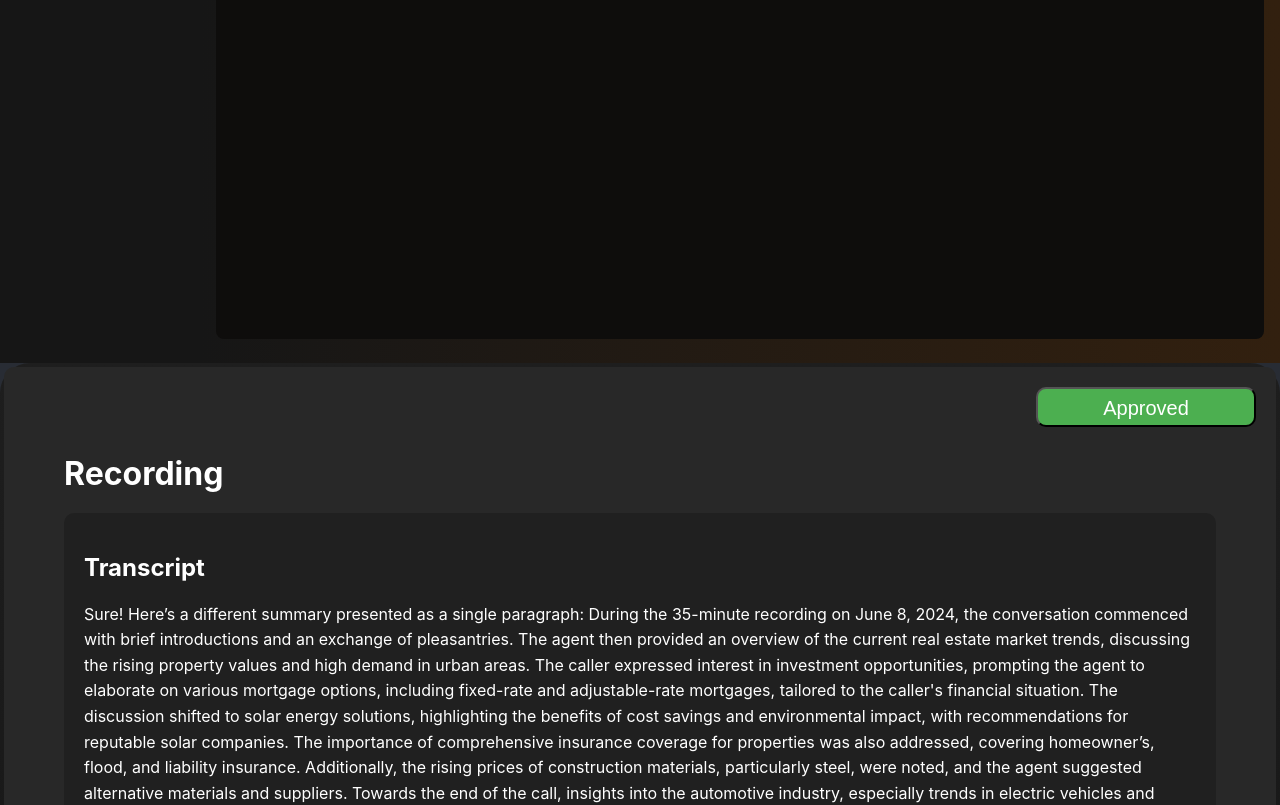
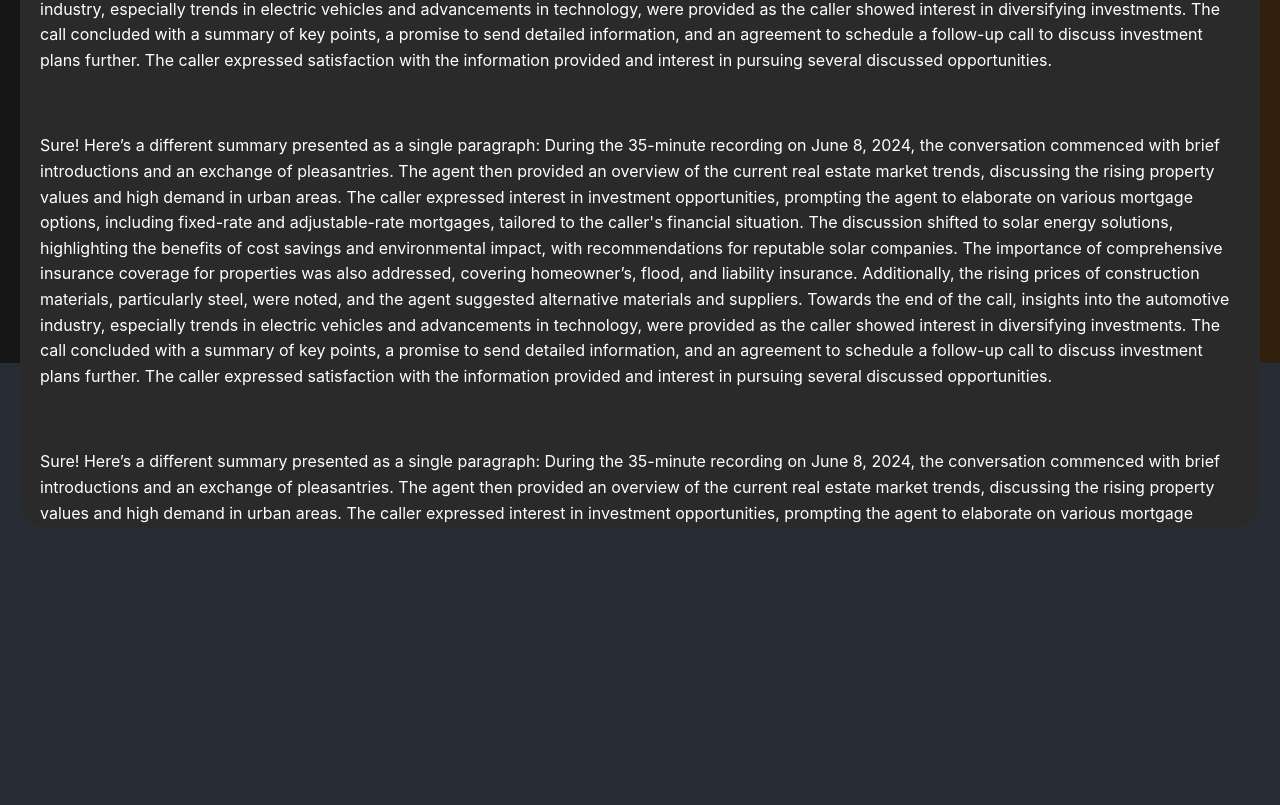
Before and after one commit to PramudithaN/Vapi-Clone_React_Ts, a React (Create React App) app: page /recording in a window 1280 px wide. Shown: the part 437-1242 px from the top of the page. After the commit the page ends 986 px from the top, so only its background shows below. Built offline with nearby package versions, Linux system fonts and the light colour scheme; the HTML template or start-up script is replaced by a standard one.

Commit message:
Somewhat done

```diff
--- a/src/App.css
+++ b/src/App.css
@@ -145,78 +145,18 @@ body {
 	width: 100%;
 }
 
-
-/*
-.recordingLayout .ant-layout-content {
-	padding: 24px;
-	min-height: 280px;
-	background: #0e0d0c;
-	border: none;
-}
-
-.recordingLayout .recording-details {
-	background-color: #1f1f1f;
-	border-radius: 20px;
-	padding: 16px;
-	color: #fff;
-	min-height: 800px;
-}
-
-.recordingLayout .recording-title {
-	font-size: 24px;
-	color: #fff;
-}
-
-.recordingLayout .recording-card {
-	border: none;
-	background-color: #1f1f1f;
-	text-align: justify;
-	color: #fff;
-	border-radius: 20px;
-	height: 160px;
-	display: flex;
-	flex-direction: column;
-	justify-content: center;
-	padding: 14px;
-}
-
-.recordingLayout .recording-card p {
-	margin-top: 0;
-}
-
-.recordingLayout .audio-controls {
-	width: 100%;
-}
-
-.recordingLayout .summary-section {
-	margin-top: 48px;
-	border-radius: 20px;
-}
-
-.recordingLayout .summary {
-	margin-bottom: 8px;
-	padding: 8px;
-	border-radius: 4px;
-	color: #fff;
-}
-
-.recordingLayout .summary p {
-	margin: 0;
-} */
-
 /* Custom scrollbar styling */
 .content::-webkit-scrollbar {
-	width: 8px; /* Width of the scrollbar */
+	width: 8px;
 }
 
 .content::-webkit-scrollbar-track {
-	background: #333; /* Color of the track */
+	background: #333;
 }
 
 .content::-webkit-scrollbar-thumb {
-	background-color: #666; /* Color of the scrollbar thumb */
-	border-radius: 4px; /* Rounded corners */
-}
+	background-color: #666;
+	border-radius: 4px; }
 
 .details-container {
 	height: 800px;
@@ -248,29 +188,43 @@ body {
 	background-color: #d4c3b5;
 }
 
+.recording-card::-webkit-scrollbar {
+	width: 8px;
+  border-radius: 10px;
+}
+
+.recording-card::-webkit-scrollbar-thumb {
+	background-color: #888;
+	border-radius: 4px;
+}
+
+.recording-card::-webkit-scrollbar-track {
+	background: #1a1a1a;
+  border-radius: 10px;
+}
+
+.recording-card::-webkit-scrollbar-thumb:hover{
+  background-color: #d4c3b5;
+}
+
 .subNavbar {
 	max-height: 800px;
 	overflow-y: auto;
 }
-
-/* RecordingPage.css */
-
 .recordingLayout {
-	background: linear-gradient(to bottom, #1e1e1e, #141414);
-	min-height: 100vh;
-  border-radius: 30px;
-	padding: 2px;
+  color: #fff;
+	/* background: #0e0d0c; */
+  background: linear-gradient(to left, #32200f, #161616);
+	height: 100vh;
+	display: flex;
+	flex-direction: column;
 }
 
 .recording-details {
-	/* max-width: 1000px; */
-	margin: 2px;
-	padding: 60px;
-  border-radius: 30px;
-	background: #282828;
-	border-radius: 10px;
-	color: #ffffff;
-	position: relative;
+  margin-top: 60px;
+  color: #fff;
+	padding: 20px;
+	overflow-y: auto;
 }
 
 .recording-title {
@@ -280,12 +234,12 @@ body {
 }
 
 .recording-card {
-	background: #202020;
+	background: #2b2a2a;
 	border-radius: 30px;
-	border: none;
 	padding: 20px;
-	border-radius: 10px;
-	color: #ffffff;
+	color: #fff;
+	max-height: 800px;
+	overflow-y: auto;
 }
 
 .transcript-title {
@@ -320,18 +274,18 @@ body {
 }
 
 .status-button {
-  cursor:not-allowed;
+  border: none;
+	cursor: not-allowed;
 	position: absolute;
 	width: 220px;
 	height: 40px;
-  top: 20px;
+	top: 50px;
 	right: 20px;
 	color: #fff;
 	font-size: 20px;
 	padding: 8px;
 	border-radius: 10px;
 	background-color: #4caf50;
-  /* border-color: #4caf50; */
 }
 
 .status-button:hover {
--- a/src/App.tsx
+++ b/src/App.tsx
@@ -1,22 +1,26 @@
-
+import React from 'react';
+import { BrowserRouter as Router, Route, Routes } from "react-router-dom";
+import SideNavbar from './Components/SideNavbar';
+import Dashboard from './Components/Dashboard';
+import SubContainer from './Components/SubContainer';
+import RecordingPage from './Components/Recordings';
 import "./App.css";
-import React from 'react';
-import SideNavbar from './Components/SideNavbar';
-import {
-  BrowserRouter as Router,
-  Route,
-  Routes,
-  useLocation,
-} from "react-router-dom";
-import RecordingPage from "./Components/Recordings";
 
 const App: React.FC = () => {
     return (
         <Router>
-            <SideNavbar />
             <Routes>
-            <Route path="/recording" element={<RecordingPage />} />
-                </Routes>
+                <Route path="/" element={<SideNavbar />}>
+                    <Route index element={<Dashboard />} />
+                    <Route path="real-estate" element={<div>Real Estate Content</div>} />
+                    <Route path="mortgage" element={<SubContainer />} />
+                    <Route path="solar" element={<div>Solar Content</div>} />
+                    <Route path="insurance" element={<div>Insurance Content</div>} />
+                    <Route path="steel" element={<div>Steel Content</div>} />
+                    <Route path="automotive" element={<div>Automotive Content</div>} />
+                </Route>
+                <Route path="/recording" element={<RecordingPage />} />
+            </Routes>
         </Router>
     );
 };
--- a/src/Components/Recordings.tsx
+++ b/src/Components/Recordings.tsx
@@ -40,6 +40,61 @@ const RecordingPage: React.FC = () => {
 							satisfaction with the information provided and interest in
 							pursuing several discussed opportunities.
 						</p>
+                        <p className="transcript-text">
+							Sure! Here’s a different summary presented as a single paragraph:
+							During the 35-minute recording on June 8, 2024, the conversation
+							commenced with brief introductions and an exchange of
+							pleasantries. The agent then provided an overview of the current
+							real estate market trends, discussing the rising property values
+							and high demand in urban areas. The caller expressed interest in
+							investment opportunities, prompting the agent to elaborate on
+							various mortgage options, including fixed-rate and adjustable-rate
+							mortgages, tailored to the caller's financial situation. The
+							discussion shifted to solar energy solutions, highlighting the
+							benefits of cost savings and environmental impact, with
+							recommendations for reputable solar companies. The importance of
+							comprehensive insurance coverage for properties was also
+							addressed, covering homeowner’s, flood, and liability insurance.
+							Additionally, the rising prices of construction materials,
+							particularly steel, were noted, and the agent suggested
+							alternative materials and suppliers. Towards the end of the call,
+							insights into the automotive industry, especially trends in
+							electric vehicles and advancements in technology, were provided as
+							the caller showed interest in diversifying investments. The call
+							concluded with a summary of key points, a promise to send detailed
+							information, and an agreement to schedule a follow-up call to
+							discuss investment plans further. The caller expressed
+							satisfaction with the information provided and interest in
+							pursuing several discussed opportunities.
+						</p>
+                        <p className="transcript-text">
+							Sure! Here’s a different summary presented as a single paragraph:
+							During the 35-minute recording on June 8, 2024, the conversation
+							commenced with brief introductions and an exchange of
+							pleasantries. The agent then provided an overview of the current
+							real estate market trends, discussing the rising property values
+							and high demand in urban areas. The caller expressed interest in
+							investment opportunities, prompting the agent to elaborate on
+							various mortgage options, including fixed-rate and adjustable-rate
+							mortgages, tailored to the caller's financial situation. The
+							discussion shifted to solar energy solutions, highlighting the
+							benefits of cost savings and environmental impact, with
+							recommendations for reputable solar companies. The importance of
+							comprehensive insurance coverage for properties was also
+							addressed, covering homeowner’s, flood, and liability insurance.
+							Additionally, the rising prices of construction materials,
+							particularly steel, were noted, and the agent suggested
+							alternative materials and suppliers. Towards the end of the call,
+							insights into the automotive industry, especially trends in
+							electric vehicles and advancements in technology, were provided as
+							the caller showed interest in diversifying investments. The call
+							concluded with a summary of key points, a promise to send detailed
+							information, and an agreement to schedule a follow-up call to
+							discuss investment plans further. The caller expressed
+							satisfaction with the information provided and interest in
+							pursuing several discussed opportunities.
+						</p>
+
 						<audio controls className="audio-controls">
 							<source
 								src="https://www.learningcontainer.com/wp-content/uploads/2020/02/Kalimba.mp3"
@@ -56,6 +111,7 @@ const RecordingPage: React.FC = () => {
 								the following week to delve deeper into specific investment
 								plans and to review the materials sent by the agent.
 							</p>
+
 						</div>
 					</div>
 					<button  className="status-button">Approved</button>
```
Also changed, not shown: tsconfig.json (+2 -8 lines). Lines whose indentation alone changed are shown as unchanged.
